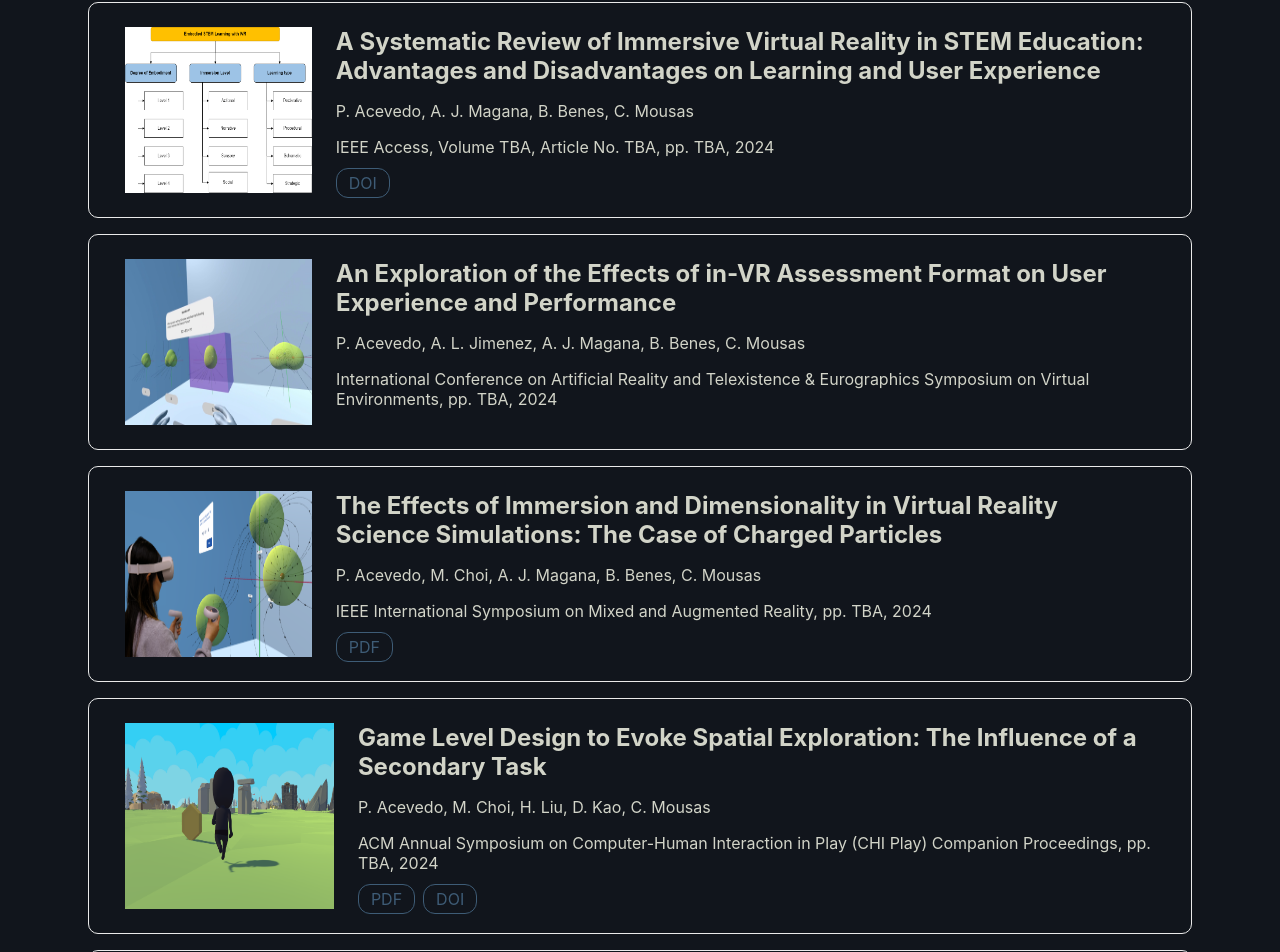
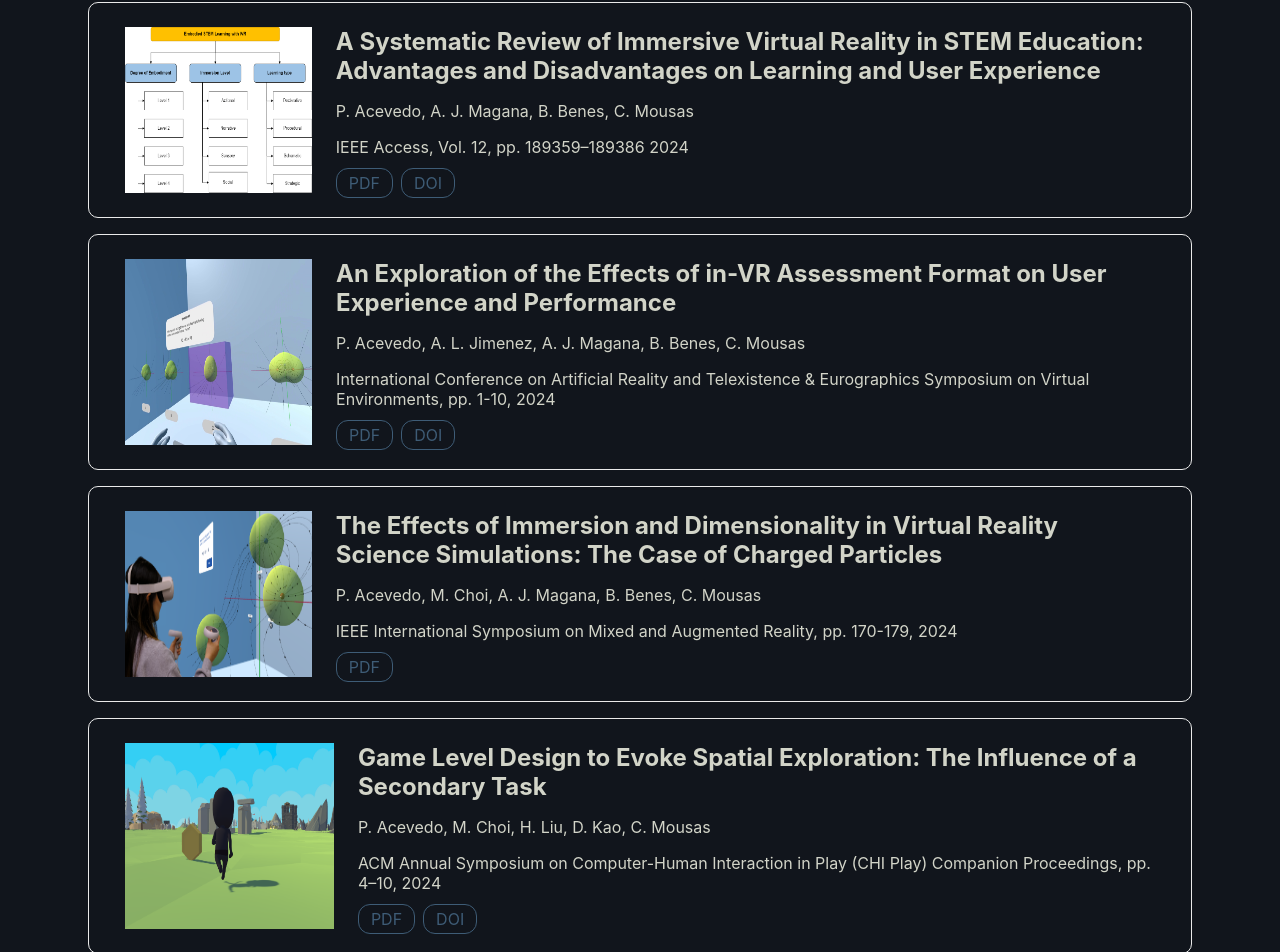
Before and after one commit to PedroAcevedo/my-portafolio, a Next.js app: page / in a window 1280 px wide. Shown: the part 794-1746 px from the top of the page. Built offline with nearby package versions, Linux system fonts and the light colour scheme.

Commit message:
update publications and resume

```diff
--- a/components/Header/Header.js
+++ b/components/Header/Header.js
@@ -33,7 +33,7 @@ const Header = ({ aboutRef, pubRef, projectsRef, experienceRef, contactRef, curr
                 <Option onClick={() => ScrollToSection(projectsRef)} isCurrent={isCurrent(3)}> Personal Projects </Option>
                 <Option onClick={() => ScrollToSection(contactRef)} isCurrent={isCurrent(4)}> Contact </Option>
                 <Option className="nav-li">
-                    <Button target="_blank" href="https://drive.google.com/file/d/1MKXesT8kStySRcjrvOq_-flfhWdNXbji/view?usp=sharing" rel="noreferrer">
+                    <Button target="_blank" href="https://drive.google.com/file/d/1Ml695q_jysrDsan-RKkAJ4c4pXx_X-2O/view?usp=sharing" rel="noreferrer">
                         Resume
                     </Button>
                 </Option>
--- a/components/PublicationList/data/publication.json
+++ b/components/PublicationList/data/publication.json
@@ -4,25 +4,25 @@
             "id": 13,
             "title": "A Systematic Review of Immersive Virtual Reality in STEM Education: Advantages and Disadvantages on Learning and User Experience",
             "authors": "P. Acevedo, A. J. Magana, B. Benes, C. Mousas",
-            "description": "IEEE Access, Volume TBA, Article No. TBA, pp. TBA, 2024",
-            "pdf": "",
-            "doi": "https://ieeexplore.ieee.org/abstract/document/10741186",
+            "description": "IEEE Access, Vol. 12, pp. 189359–189386 2024",
+            "pdf": "PDF/IEEE-Access-Systematic-Review-VR-STEM.pdf",
+            "doi": "https://doi.org/10.1109/ACCESS.2024.3489233",
             "thumbnail": "/Publications/conceptual-framework.png"
         },
         {
             "id": 12,
             "title": "An Exploration of the Effects of in-VR Assessment Format on User Experience and Performance",
             "authors": "P. Acevedo, A. L. Jimenez, A. J. Magana, B. Benes, C. Mousas",
-            "description": "International Conference on Artificial Reality and Telexistence & Eurographics Symposium on Virtual Environments, pp. TBA, 2024",
-            "pdf": "",
-            "doi": "",
+            "description": "International Conference on Artificial Reality and Telexistence & Eurographics Symposium on Virtual Environments, pp. 1-10, 2024",
+            "pdf": "PDF/conf24-EGVE-AssessmentFormat.pdf",
+            "doi": "https://doi.org/10.2312/egve.20241370",
             "thumbnail": "/Publications/in-VR assessment.jpg"
         },
         {
             "id": 1,
             "title": "The Effects of Immersion and Dimensionality in Virtual Reality Science Simulations: The Case of Charged Particles",
             "authors": "P. Acevedo, M. Choi, A. J. Magana, B. Benes, C. Mousas",
-            "description": "IEEE International Symposium on Mixed and Augmented Reality, pp. TBA, 2024",
+            "description": "IEEE International Symposium on Mixed and Augmented Reality, pp. 170-179, 2024",
             "pdf": "PDF/conf24-IEEEISMAR-ElectromagnetismDimensionsImmersion.pdf",
             "doi": "",
             "thumbnail": "/Publications/2Dvs3D.png"
@@ -31,7 +31,7 @@
             "id": 3,
             "title": "Game Level Design to Evoke Spatial Exploration: The Influence of a Secondary Task",
             "authors": "P. Acevedo, M. Choi, H. Liu, D. Kao, C. Mousas",
-            "description": "ACM Annual Symposium on Computer-Human Interaction in Play (CHI Play) Companion Proceedings, pp. TBA, 2024",
+            "description": "ACM Annual Symposium on Computer-Human Interaction in Play (CHI Play) Companion Proceedings, pp. 4–10, 2024",
             "pdf": "PDF/3665463.3678811.pdf",
             "doi": "https://dl.acm.org/doi/abs/10.1145/3665463.3678811",
             "thumbnail": "/Publications/curiosity-coins.png"
@@ -40,7 +40,7 @@
             "id": 4,
             "title": "Embodied Immersive Virtual Reality to Enhance the Conceptual Understanding of Charged Particles: A Qualitative Study",
             "authors": "P. Acevedo, A. J. Magana, Y. Walsh, H. W. Pinto, B. Benes, C. Mousas",
-            "description": "Computers & Education: X Reality, Volume 5, p. 100075, 2024",
+            "description": "Computers & Education: X Reality, Volume 5, pp. 100075, 2024",
             "pdf": "PDF/1-s2.0-S2949678024000254-main.pdf",
             "doi": "https://doi.org/10.1016/j.cexr.2024.100075",
             "thumbnail": "/Publications/embodied-IVR.png"
@@ -103,7 +103,7 @@
             "id": 11,
             "title": "Trends in using ICT resources by professors in HEIs (higher education institutions)",
             "authors": "C. Ricardo-Barreto, D. Jabba, H. Llinás, J. Peña, C.A. Acevedo, PD. Acevedo,  C. Baloco, S. Villarreal",
-            "description": "Journal of Information Technology Education: Research, Vol. 19, pp.395-425, 2020",
+            "description": "Journal of Information Technology Education: Research, Vol. 19, pp. 395-425, 2020",
             "pdf": "",
             "doi": "https://doi.org/10.28945/4601",
             "thumbnail": "/Publications/JITEResearch.jpg"
```
Also changed, not shown: 2 other files (tests, documents, lock files or other folders).
